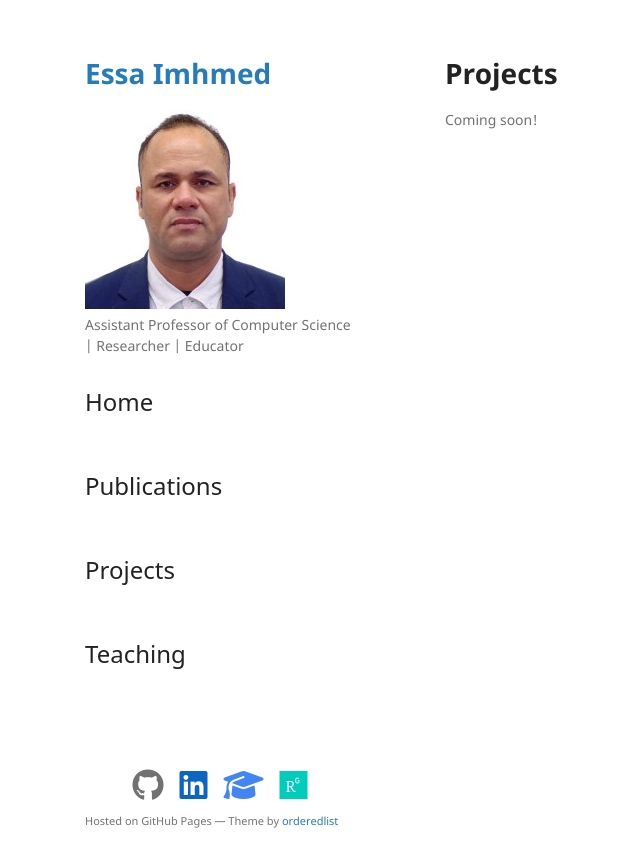
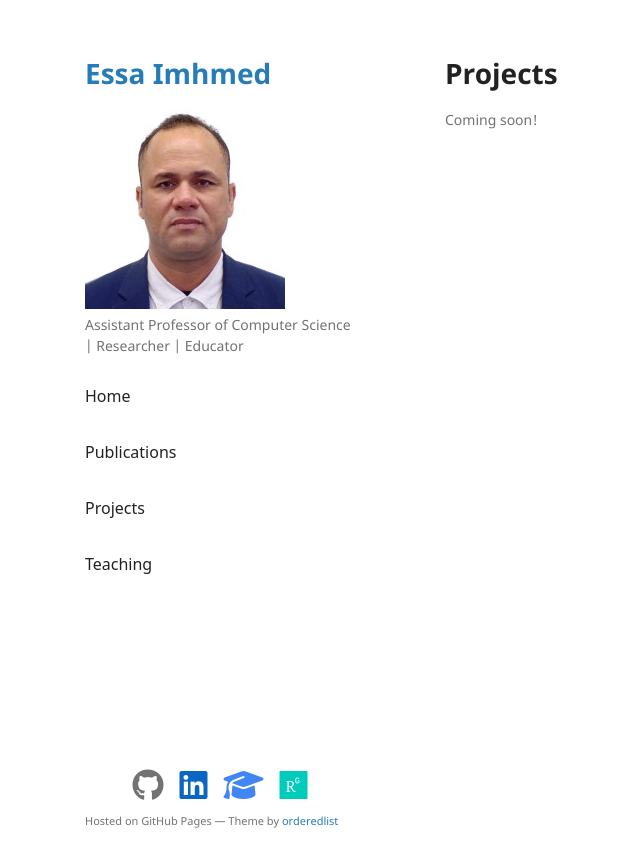
Before and after one commit to imhmede/imhmede.github.io, a Jekyll site: the page built from projects.md, in a window 1280 px wide. Shown: the top 867 px of the page, without its empty margins (125-765 px from the left). Built offline with Jekyll 4.4.1, drawn with Linux system fonts in a browser that asks for light colours.

```diff
--- a/assets/css/style.scss
+++ b/assets/css/style.scss
@@ -103,33 +103,3 @@
 ul.icon-menu a.researchgate {
   color: #00CCBB;
 }
-
-
-/* Vertical Menu Styling */
-.menu {
-  list-style: none;
-  padding: 0;
-  margin: 0;
-  display: flex;
-  flex-direction: column; /* Make it vertical */
-  gap: 1rem; /* Spacing between items */
-  align-items: flex-start; /* Align to the left */
-}
-
-.menu a {
-  text-decoration: none;
-  font-size: 1.5rem; /* Matches H2 */
-  font-family: inherit; /* Inherit font */
-  color: inherit;
-  font-weight: normal;
-  transition: color 0.3s, font-weight 0.3s;
-}
-
-.menu a:hover {
-  color: #0056b3; /* Hover color */
-}
-
-.menu a.active {
-  font-weight: bold;
-  color: #0056b3; /* Active item color */
-}
```
